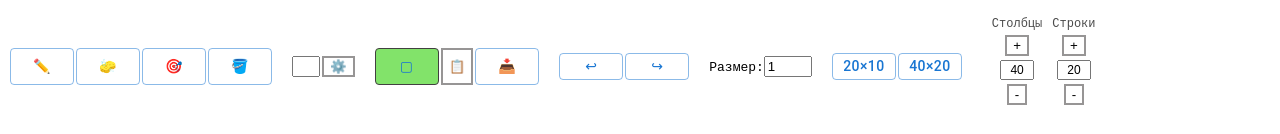
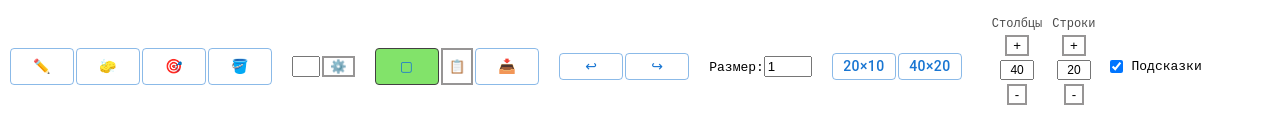
Before and after one commit to PinguiculaW/dots, a React (Vite) app: page / in a window 1280 px wide. Shown: the top 134 px of the page. Built offline with nearby package versions, Linux system fonts and the light colour scheme; a web font is replaced by a local one.

Commit message:
добавлена галочка убрать подсказки

```diff
--- a/src/AppInner.tsx
+++ b/src/AppInner.tsx
@@ -29,6 +29,8 @@ export default function AppInner(): React.ReactElement {
   const [grid, setGrid] = useState<Grid>(createGrid(width, height));
   const [history, setHistory] = useState<Grid[]>([]);
   const [redoStack, setRedoStack] = useState<Grid[]>([]);
+
+  const [tooltipsEnabled, setTooltipsEnabled] = useState(true);
 
   const [selectedTool, setSelectedTool] = useState<Tool>("select");
   const [selectedSymbol, setSelectedSymbol] =
@@ -240,6 +242,8 @@ export default function AppInner(): React.ReactElement {
         width={width}
         height={height}
         setSelection={setSelection}
+        tooltipsEnabled={tooltipsEnabled}
+        setTooltipsEnabled={setTooltipsEnabled}
       />
 
       <div className="workspace">
--- a/src/components/Toolbar.tsx
+++ b/src/components/Toolbar.tsx
@@ -21,6 +21,8 @@ interface ToolbarProps {
   width: number;
   height: number;
   setSelection: (selection: Selection) => void;
+  tooltipsEnabled: boolean;
+  setTooltipsEnabled: (value: boolean) => void;
 }
 
 const Toolbar: React.FC<ToolbarProps> = ({
@@ -37,11 +39,17 @@ const Toolbar: React.FC<ToolbarProps> = ({
     width,
     height,
     setSelection,
+    tooltipsEnabled,
+    setTooltipsEnabled,
     }) => {
+
+    const tt = (text: string) =>
+        tooltipsEnabled ? text : "";
+
   const [showModal, setShowModal] = useState(false);
   const toolButton = (tool: Tool, icon: string, tooltip: string) => (
       <Tooltip
-        title={tooltip}
+        title={tooltipsEnabled ? tooltip : ""}
         arrow
         slotProps={{
             tooltip: {
@@ -89,7 +97,7 @@ const Toolbar: React.FC<ToolbarProps> = ({
             maxLength={1}
             style={{width: 20}}
         />
-          <Tooltip title="Настройка символа" arrow>
+          <Tooltip title={tt("Настройка символа")} arrow>
         <button onClick={() => setShowModal(true)}>⚙️</button>
           </Tooltip>
       </div>
@@ -97,17 +105,17 @@ const Toolbar: React.FC<ToolbarProps> = ({
 
       <div className="group">
         {toolButton("select", "▢", "Выделение")}
-        <Tooltip title="Копировать выделенное" arrow>
+        <Tooltip title={tt("Копировать выделенное")} arrow>
         <button onClick={copySelection}>📋</button>
         </Tooltip>
         {toolButton("paste", "📥", "Вставка")}
       </div>
 
       <div className="group">
-          <Tooltip title="Отменить" arrow>
+          <Tooltip title={tt("Отменить")} arrow>
         <Button sx={{p:0}} variant='outlined'  onClick={undo}>↩</Button>
           </Tooltip>
-          <Tooltip title="Повторить" arrow>
+          <Tooltip title={tt("Повторить")} arrow>
         <Button sx={{p:0}} variant='outlined'  onClick={redo}>↪</Button>
           </Tooltip>
       </div>
@@ -158,6 +166,28 @@ const Toolbar: React.FC<ToolbarProps> = ({
           <button onClick={() => resizeGrid(width, height - 1)}>-</button>
         </div>
       </div>
+
+      <div className="group">
+        <label
+            style={{
+                display: "flex",
+                alignItems: "center",
+                gap: 6,
+                fontSize: 13,
+                userSelect: "none",
+                cursor: "pointer",
+            }}
+        >
+            <input
+                type="checkbox"
+                checked={tooltipsEnabled}
+                onChange={(e) =>
+                    setTooltipsEnabled(e.target.checked)
+                }
+            />
+                Подсказки
+        </label>
+      </div>
     </div>
   );
 };
```
